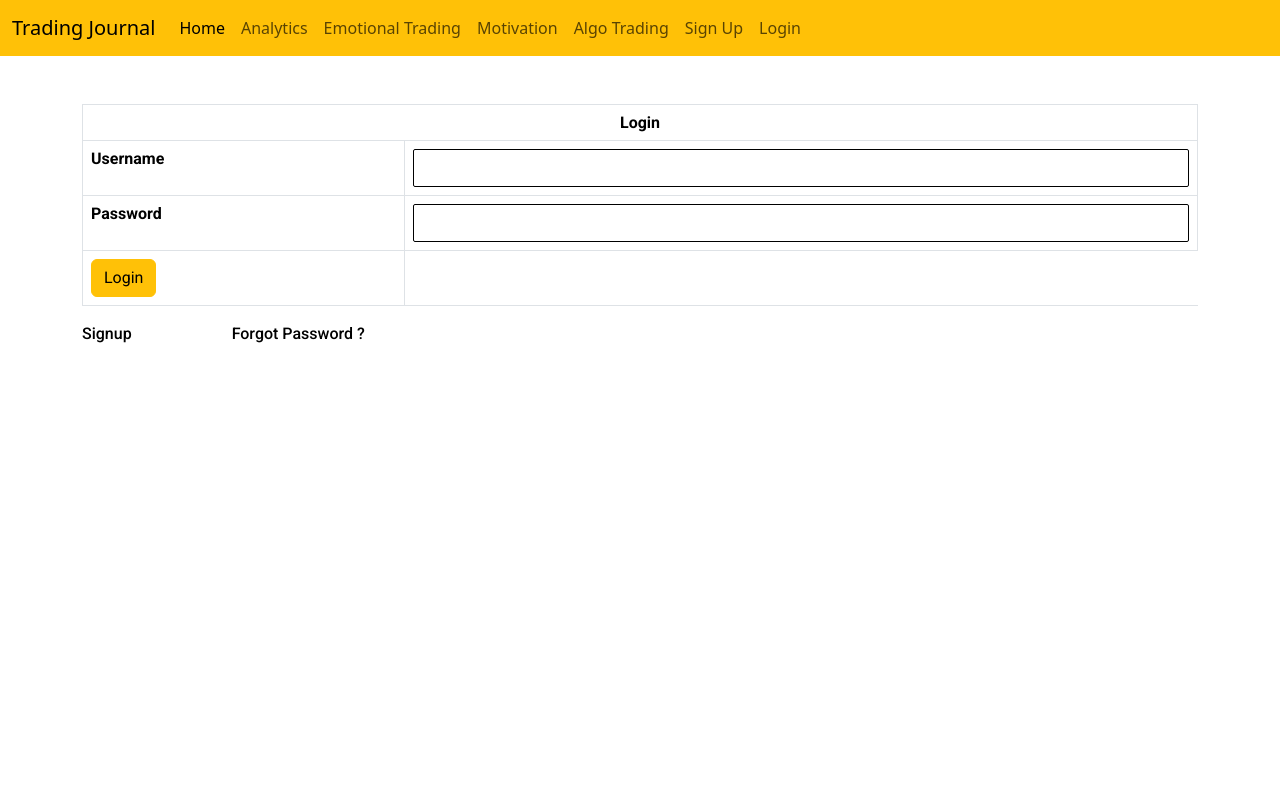
After one commit to UCSPavanKumar/django-app, a Django app: page /journal/login/ in a window 1280 px wide. The commit adds this page. Run offline with Django 4.2, Linux system fonts and the light colour scheme.

Commit message:
login page created

```diff
--- /dev/null
+++ b/tradingjournal/journal/static/journal/js/journal.js
@@ -0,0 +1,19 @@
+function verify()
+{
+    username = document.getElementById("user_name").value;
+    userpass = document.getElementById("user_pass").value;
+    if(username == "")
+    {
+        $('.modal').modal('show');
+        document.getElementById("msg").innerHTML = "Username cannot be empty"
+        return;
+    }
+    if(userpass == "")
+    {
+        $('.modal').modal('show');
+        document.getElementById("msg").innerHTML = "password cannot be empty"
+        return;
+    }
+
+    alert(username,userpass)
+}
--- a/tradingjournal/journal/urls.py
+++ b/tradingjournal/journal/urls.py
@@ -1,5 +1,6 @@
 from django.urls import path
-from .views import home_view
+from .views import *
 urlpatterns = [
     path('',home_view),
+    path('login/',login_view)
 ]
--- a/tradingjournal/journal/views.py
+++ b/tradingjournal/journal/views.py
@@ -8,3 +8,9 @@ class HomeView(View):
         return render(request,'journal/home.html',{'data':range(1,10),'title':'Home'})
 
 home_view = HomeView.as_view()
+
+class LoginView(View):
+    def get(self,request):
+        return render(request,'journal/login.html',{'title':'Login'})
+
+login_view = LoginView.as_view()
--- a/tradingjournal/tradingjournal/templates/journal/header.html
+++ b/tradingjournal/tradingjournal/templates/journal/header.html
@@ -5,7 +5,10 @@
 <script type="text/javascript" src="https://cdn.jsdelivr.net/npm/bootstrap@5.3.2/dist/js/bootstrap.min.js"></script>
 <link rel="preconnect" href="https://fonts.googleapis.com">
 <link rel="preconnect" href="https://fonts.gstatic.com" crossorigin>
+<script src="https://cdnjs.cloudflare.com/ajax/libs/jquery/3.7.1/jquery.min.js" integrity="sha512-v2CJ7UaYy4JwqLDIrZUI/4hqeoQieOmAZNXBeQyjo21dadnwR+8ZaIJVT8EE2iyI61OV8e6M8PP2/4hpQINQ/g==" crossorigin="anonymous" referrerpolicy="no-referrer"></script>
 <link href="https://fonts.googleapis.com/css2?family=Roboto:ital,wght@0,100;0,300;0,400;0,500;0,700;0,900;1,100;1,300;1,400;1,500;1,700;1,900&display=swap" rel="stylesheet">
+{% load static %}
+<script type="text/javascript" src="{% static 'journal/js/journal.js' %}"></script>
 <style>
 .roboto-thin {
   font-family: "Roboto", sans-serif;
@@ -104,7 +107,13 @@
                 <a class="nav-link" href="#">Motivation</a>
               </li>
               <li class="nav-item">
-                <a class="nav-link" href="#" tabindex="-1">Disabled</a>
+                <a class="nav-link" href="#">Algo Trading</a>
+              </li>
+              <li class="nav-item">
+                <a class="nav-link" href="#" tabindex="-1">Sign Up</a>
+              </li>
+              <li class="nav-item">
+                <a class="nav-link" href="/journal/login" tabindex="-1">Login</a>
               </li>
             </ul>
           </div>
@@ -112,3 +121,22 @@
       </nav>
 </body>
 </html>
+
+<div class="modal" tabindex="-1" role="dialog"  id="alert_msg">
+  <div class="modal-dialog" role="document">
+    <div class="modal-content">
+      <div class="modal-header">
+        <h5 class="modal-title">Alert</h5>
+        <button type="button" class="close" data-dismiss="modal" aria-label="Close">
+          <span aria-hidden="true">&times;</span>
+        </button>
+      </div>
+      <div class="modal-body">
+        <p><span id="msg"></span></p>
+      </div>
+      <div class="modal-footer">
+        <button type="button" class="btn btn-secondary" data-dismiss="modal">Close</button>
+      </div>
+    </div>
+  </div>
+</div>
--- /dev/null
+++ b/tradingjournal/tradingjournal/templates/journal/login.html
@@ -0,0 +1,44 @@
+
+{% include 'journal/header.html' %}
+<br>
+<br>
+<head>
+    <script>
+        function setCurrentPage()
+        {
+            a_tag = document.getElementsByTagName("a")
+            for(var i=0;i<a_tag.length;i++)
+            {
+                if(a_tag[i].innerText == "Login")
+                {
+                    a_tag[i].setAttribute("aria-current","page")
+                }
+                if(a_tag[i].innerText == "Home")
+                {
+                    a_tag[i].removeAttribute("aria-current")
+                }
+            }
+        }
+    </script>
+</head>
+<body onload="setCurrentPage()">
+<div class="container roboto-medium">
+    <table class="table table-bordered">
+        <tr>
+            <th colspan="2" style="text-align: center;">Login</th>
+        </tr>
+        <tr>
+            <th>Username</th>
+            <td><input type="text"  width="50px" id="user_name" class="form-control roboto-light" style="border-color: black;border-radius: 2px;"></td>
+        </tr>
+        <tr>
+            <th>Password</th>
+            <td><input type="password" id="user_pass" class="form-control roboto-light" style="border-color: black;border-radius: 2px;"></td>
+        </tr>
+        <tr>
+            <td><button class="btn btn-warning" onclick="verify()">Login</button></td>
+        </tr>
+    </table>
+    <div><a href="#" style="text-decoration: none;color: black;">Signup</a><a href="#" style="margin-left: 100px; text-decoration: none;color: black;">Forgot Password ?</a></div>
+</div>
+</body>
```
Also changed, not shown: tradingjournal/tradingjournal/templates/journal/home.html (+4 -4 lines).
